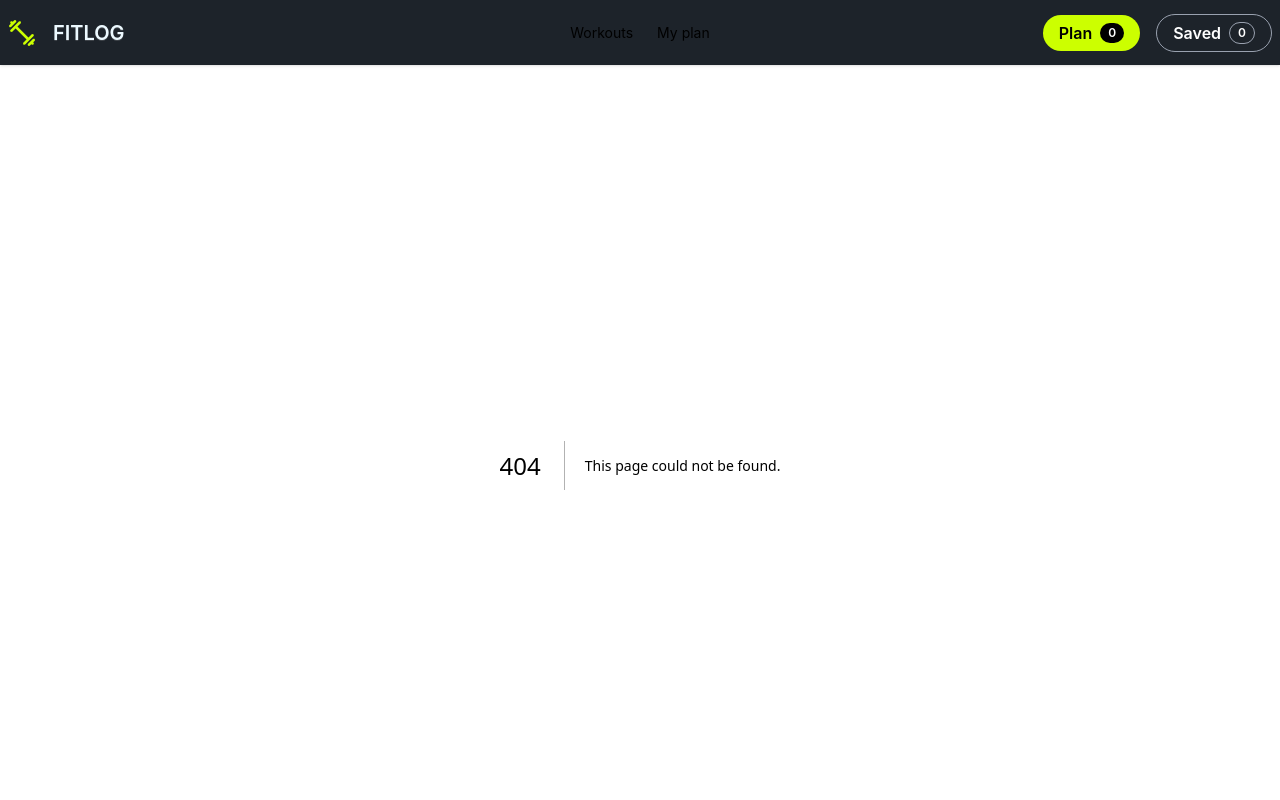
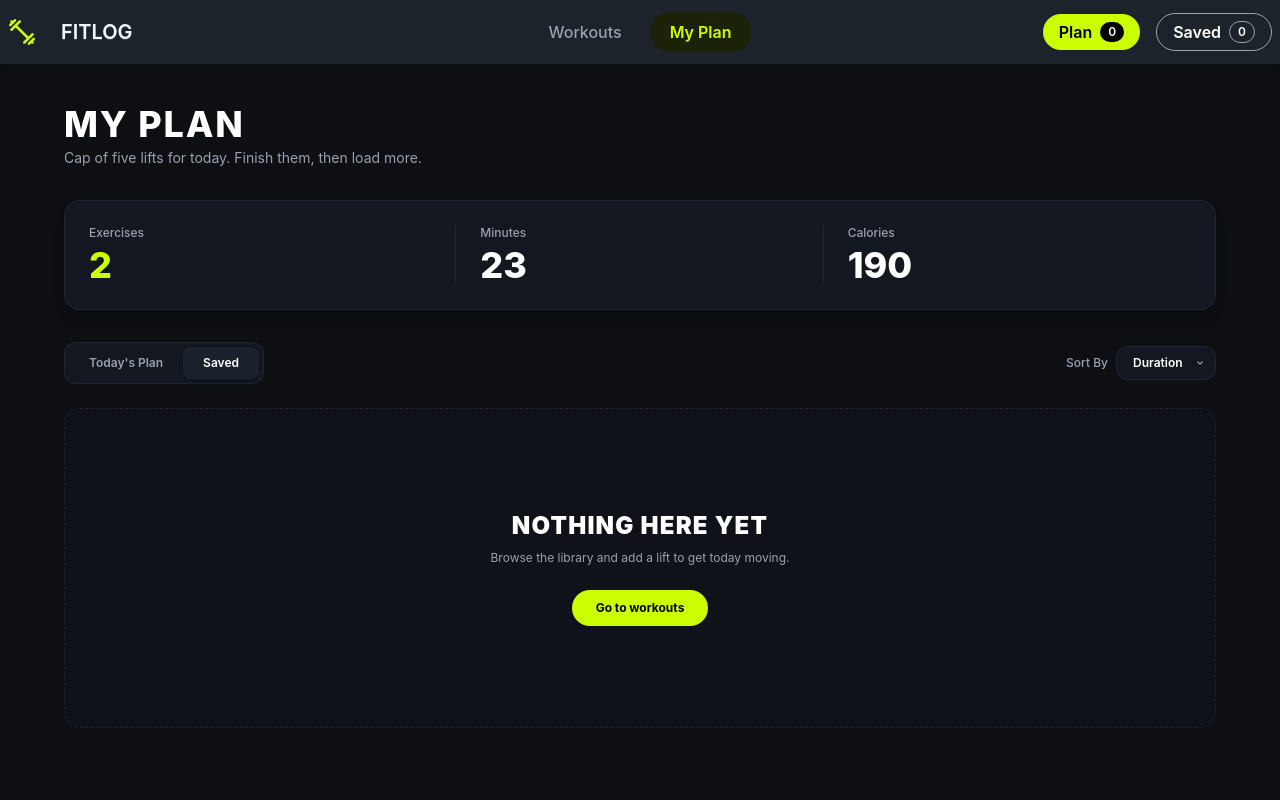
Before and after one commit to Tamal-codes/A6-fit-log, a Next.js app: page /my-plan in a window 1280 px wide. Before the commit this address had no page. Shown: the top 800 px of the page. Built offline with nearby package versions, Linux system fonts and the light colour scheme.

Commit message:
add a my plan section .

```diff
--- /dev/null
+++ b/src/app/my-plan/page.tsx
@@ -0,0 +1,91 @@
+import Link from 'next/link';
+import React from 'react';
+
+const MyPlanPage = () => {
+    return (
+        <section className="min-h-screen bg-[#0d0f12] px-4 py-10 text-white">
+            <div className="container mx-auto max-w-6xl">
+
+                {/* Header Title Section */}
+                <div className="mb-8">
+                    <h1 className="text-4xl font-extrabold uppercase tracking-wider text-white">
+                        My Plan
+                    </h1>
+                    <p className="mt-1 text-sm text-gray-400">
+                        Cap of five lifts for today. Finish them, then load more.
+                    </p>
+                </div>
+
+                {/* Stats Summary Cards */}
+                <div className="mb-8 grid grid-cols-3 divide-x divide-gray-800/80 rounded-2xl border border-gray-800/80 bg-[#13171f] p-6 shadow-lg">
+                    {/* Exercises */}
+                    <div className="flex flex-col gap-1 pr-4">
+                        <span className="text-xs font-medium text-gray-400">Exercises</span>
+                        <span className="text-4xl font-extrabold text-[#CCFF00]">2</span>
+                    </div>
+
+                    {/* Minutes */}
+                    <div className="flex flex-col gap-1 px-6">
+                        <span className="text-xs font-medium text-gray-400">Minutes</span>
+                        <span className="text-4xl font-extrabold text-white">23</span>
+                    </div>
+
+                    {/* Calories */}
+                    <div className="flex flex-col gap-1 pl-6">
+                        <span className="text-xs font-medium text-gray-400">Calories</span>
+                        <span className="text-4xl font-extrabold text-white">190</span>
+                    </div>
+                </div>
+
+                {/* Filter and Sort Controls */}
+                <div className="mb-6 flex items-center justify-between">
+                    {/* Toggle Buttons */}
+                    <div className="flex items-center rounded-xl border border-gray-800/80 bg-[#13171f] p-1">
+                        <button className="rounded-lg px-5 py-2 text-xs font-semibold text-gray-400 transition hover:text-white">
+                            Today's Plan
+                        </button>
+                        <button className="rounded-lg bg-[#1c222d] px-5 py-2 text-xs font-semibold text-white shadow-sm">
+                            Saved
+                        </button>
+                    </div>
+
+                    {/* Sort By Dropdown */}
+                    <div className="flex items-center gap-2">
+                        <span className="text-xs font-medium text-gray-400">Sort By</span>
+                        <div className="relative">
+                            <select className="appearance-none rounded-xl border border-gray-800/80 bg-[#13171f] py-2 pl-4 pr-8 text-xs font-semibold text-white outline-none cursor-pointer">
+                                <option value="duration">Duration</option>
+                                <option value="calories">Calories</option>
+                                <option value="name">Name</option>
+                            </select>
+                            <div className="pointer-events-none absolute inset-y-0 right-0 flex items-center px-2.5 text-gray-400">
+                                <svg className="h-3 w-3 fill-current" viewBox="0 0 20 20">
+                                    <path d="M5.293 7.293a1 1 0 011.414 0L10 10.586l3.293-3.293a1 1 0 111.414 1.414l-4 4a1 1 0 01-1.414 0l-4-4a1 1 0 010-1.414z" />
+                                </svg>
+                            </div>
+                        </div>
+                    </div>
+                </div>
+
+                {/* Empty State Container */}
+                <div className="flex min-h-[320px] flex-col items-center justify-center rounded-2xl border border-dashed border-gray-800/80 bg-[#13171f]/50 p-12 text-center">
+                    <h2 className="text-2xl font-black uppercase tracking-wider text-white">
+                        Nothing Here Yet
+                    </h2>
+                    <p className="mt-2 text-xs text-gray-400">
+                        Browse the library and add a lift to get today moving.
+                    </p>
+                    <Link
+                        href="/"
+                        className="mt-6 rounded-full bg-[#CCFF00] px-6 py-2.5 text-xs font-bold text-black transition hover:bg-[#b5e600]"
+                    >
+                        Go to workouts
+                    </Link>
+                </div>
+
+            </div>
+        </section>
+    );
+};
+
+export default MyPlanPage;
--- a/src/components/shared/Navbar.tsx
+++ b/src/components/shared/Navbar.tsx
@@ -1,8 +1,17 @@
+'use client';
+
 import Image from 'next/image';
+import Link from 'next/link';
+import { usePathname } from 'next/navigation';
 import React from 'react';
-import logo from '../../../src/assets/logo.png'
+import logo from '../../../src/assets/logo.png';
 
 const Navbar = () => {
+    const pathname = usePathname();
+
+
+    const isActive = (path: string) => pathname === path;
+
     return (
         <div className="navbar bg-base-100 shadow-sm">
             <div className="navbar-start">
@@ -12,41 +21,65 @@ const Navbar = () => {
                             <path strokeLinecap="round" strokeLinejoin="round" strokeWidth="2" d="M4 6h16M4 12h8m-8 6h16" />
                         </svg>
                     </div>
-                    <ul
+                    <div
                         tabIndex={-1}
-                        className="menu menu-sm dropdown-content bg-base-100 rounded-box z-1 mt-3 w-52 p-2 shadow">
-                        <li><a>Workouts</a></li>
-                        <li><a>My plans</a></li>
-
-                    </ul>
+                        className="dropdown-content bg-base-100 rounded-box z-1 mt-3 w-52 p-2 shadow flex flex-col gap-1">
+                        <Link
+                            href="/"
+                            className={`p-2 rounded-lg ${isActive('/') ? 'bg-[#CCFF00]/10 text-[#CCFF00] font-bold' : ''}`}
+                        >
+                            Workouts
+                        </Link>
+                        <Link
+                            href="/my-plan"
+                            className={`p-2 rounded-lg ${isActive('/my-plan') ? 'bg-[#CCFF00]/10 text-[#CCFF00] font-bold' : ''}`}
+                        >
+                            My plan
+                        </Link>
+                    </div>
                 </div>
-                <Image src={logo} alt="Logo" />
-                <a className="btn btn-ghost text-xl">FITLOG</a>
+                <Link href="/" className="flex items-center gap-2">
+                    <Image src={logo} alt="Logo" />
+                    <span className="btn btn-ghost text-xl">FITLOG</span>
+                </Link>
             </div>
 
+
             <div className="navbar-center hidden lg:flex">
-                <ul className="menu menu-horizontal px-1">
-                    <li><a>Workouts</a></li>
-                    <li><a>My plan</a></li>
-
-                </ul>
+                <div className="flex items-center gap-2">
+                    <Link
+                        href="/"
+                        className={`rounded-full px-5 py-2 font-medium transition-all ${isActive('/')
+                                ? 'bg-[#1c2208] text-[#CCFF00] font-semibold'
+                                : 'text-gray-400 hover:text-white'
+                            }`}
+                    >
+                        Workouts
+                    </Link>
+                    <Link
+                        href="/my-plan"
+                        className={`rounded-full px-5 py-2 font-medium transition-all ${isActive('/my-plan')
+                                ? 'bg-[#1c2208] text-[#CCFF00] font-semibold'
+                                : 'text-gray-400 hover:text-white'
+                            }`}
+                    >
+                        My Plan
+                    </Link>
+                </div>
             </div>
 
             <div className="navbar-end flex items-center gap-4">
-
-                <button className="flex items-center gap-2 bg-[#ccff00] text-black px-4 py-1.5 rounded-full font-semibold">
+                <Link href="/my-plan" className="flex items-center gap-2 bg-[#ccff00] text-black px-4 py-1.5 rounded-full font-semibold">
                     <span>Plan</span>
                     <span className="bg-black text-white text-xs px-2 py-0.5 rounded-full">0</span>
-                </button>
+                </Link>
 
-                <button className="flex items-center gap-2 border border-gray-400 text-white px-4 py-1.5 rounded-full font-semibold">
+                <Link href="/my-plan" className="flex items-center gap-2 border border-gray-400 text-white px-4 py-1.5 rounded-full font-semibold">
                     <span>Saved</span>
                     <span className="border border-gray-400 text-xs px-2 py-0.5 rounded-full">0</span>
-                </button>
-
-
+                </Link>
             </div>
-        </div >
+        </div>
     );
 };
 
```
